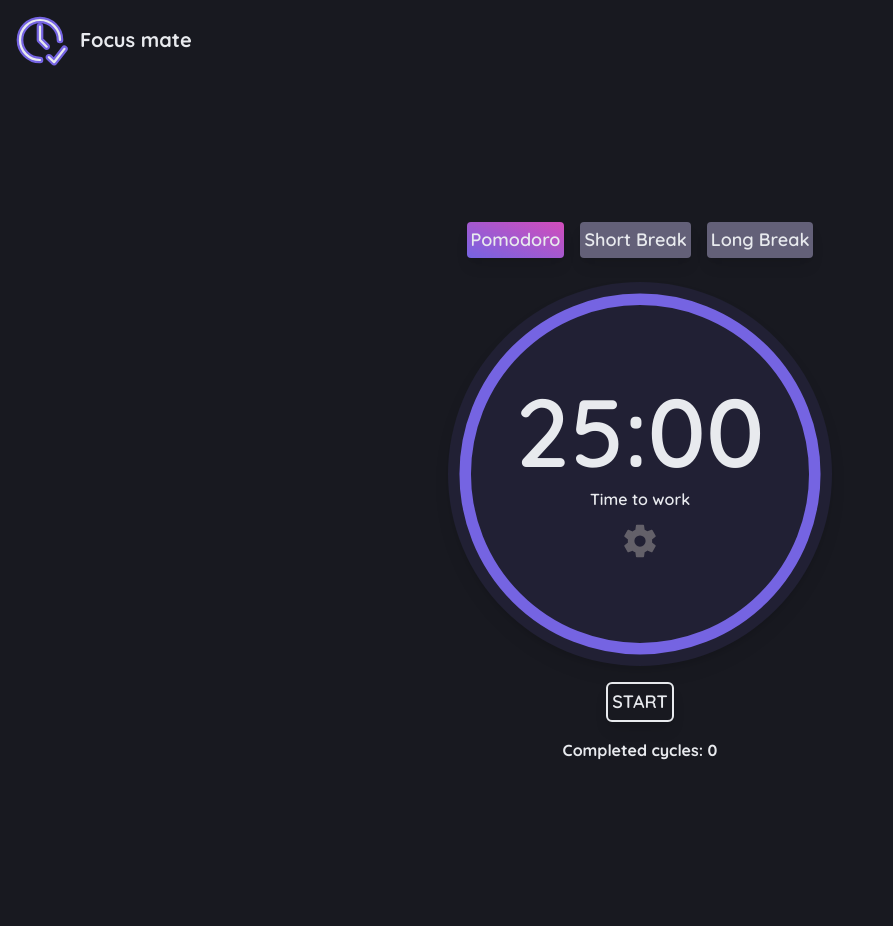
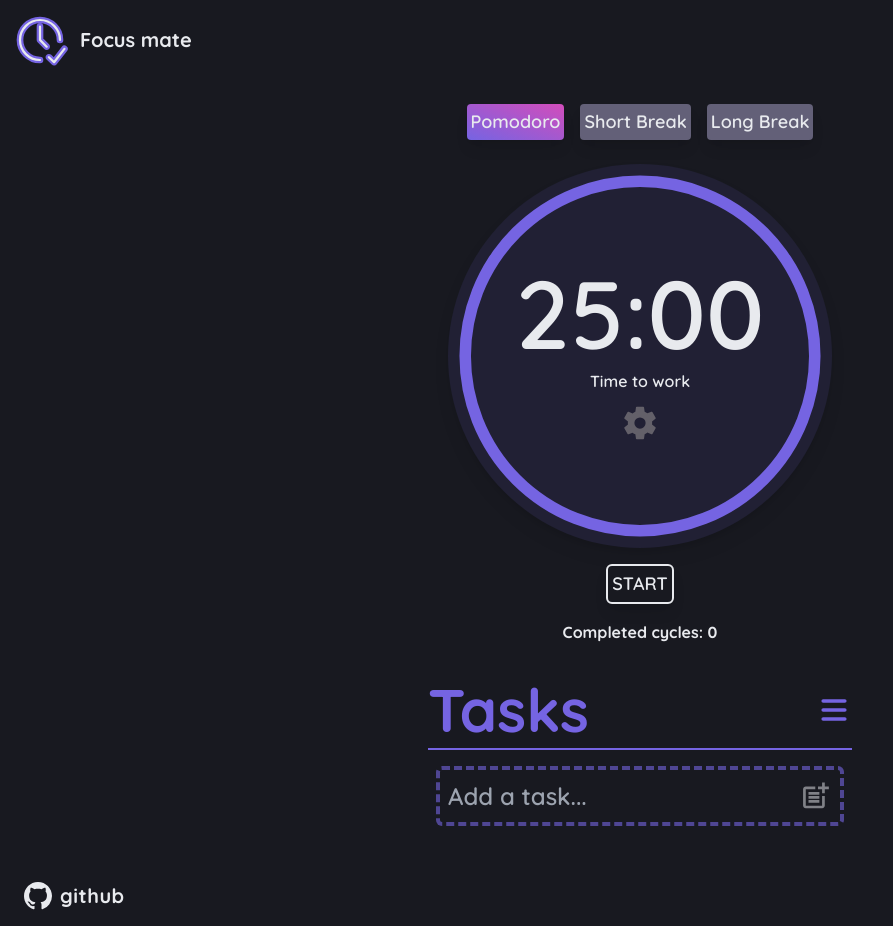
Before and after one commit to Mathh19/focus-mate, a React (Vite) app: page / in a window 1280 px wide. Shown: the top 926 px of the page, without its empty margins (0-893 px from the left). Built offline with nearby package versions, Linux system fonts and the light colour scheme.

Commit message:
Implemented tasks to the pomodoro so that the user can mark which task he will focus on

```diff
--- a/src/components/Pomodoro/index.tsx
+++ b/src/components/Pomodoro/index.tsx
@@ -3,6 +3,7 @@ import { useTimer } from '../../hooks/useTimer';
 import { DisplayButton } from '../DisplayButton';
 import { Timer } from '../Timer';
 import { Head } from '../Head';
+import { Tasks } from '../Tasks';
 
 export const Pomodoro = () => {
   const {
@@ -68,7 +69,7 @@ export const Pomodoro = () => {
   };
 
   return (
-    <main className="flex min-h-screen flex-col items-center justify-center">
+    <main className="flex flex-col items-center justify-center">
       <Head title={title} icon={icon} />
       <div className="m-6 flex flex-wrap gap-4">
         <DisplayButton
@@ -107,6 +108,7 @@ export const Pomodoro = () => {
         )}
         <p className="font-bold">Completed cycles: {completedCycles}</p>
       </div>
+      <Tasks />
     </main>
   );
 };
--- /dev/null
+++ b/src/components/Tasks/index.tsx
@@ -0,0 +1,71 @@
+import { useContext, useState } from 'react';
+import { AnimatedCheck } from '../AnimatedCheck';
+import { DropdownMenuTasks } from '../DropdownMenuTasks';
+import { TasksContext } from '../../contexts/TasksContext/TasksContext';
+import { ConfigTasks } from '../ConfigTasks';
+import { TaskProps } from '../../contexts/TasksContext/types';
+import { MdOutlinePostAdd } from 'react-icons/md';
+
+export const Tasks = () => {
+  const { tasks, addNewTask, setWorkingTask } = useContext(TasksContext);
+  const [newTask, setNewTask] = useState<TaskProps>({
+    name: '',
+    finished: false,
+  });
+
+  const handleSubmit = () => {
+    if (newTask.name === '') return;
+    addNewTask(newTask);
+    setNewTask({ name: '', finished: false });
+  };
+
+  const handleWorking = (task: TaskProps) => {
+    setWorkingTask(task, true);
+  };
+
+  const handleChange = (e: React.ChangeEvent<HTMLInputElement>) => {
+    const { value } = e.target;
+    setNewTask({ name: value, finished: false });
+  };
+
+  return (
+    <div className="mt-9 w-full max-w-md space-y-2 px-3">
+      <h2 className="flex items-center justify-between border-b-2 pb-2 text-6xl font-bold text-bluishPurple max-[540px]:text-5xl">
+        Tasks
+        <DropdownMenuTasks />
+      </h2>
+      <ul className="flex flex-col gap-2 overflow-auto p-2 text-2xl font-semibold">
+        {tasks.map((task, index) => (
+          <li
+            key={index}
+            onClick={() => handleWorking(task)}
+            className="flex cursor-pointer items-center justify-between gap-1 rounded-md bg-bluishPurple py-2 px-3 hover:bg-bluishPurple-dark"
+          >
+            <p className={`truncate ${task.finished && 'line-through'}`}>
+              {task.name}
+            </p>
+            <div className="flex gap-2">
+              <AnimatedCheck task={task} />
+              <ConfigTasks task={task} />
+            </div>
+          </li>
+        ))}
+        <li>
+          <label className="t flex w-full items-center justify-between gap-1 rounded-md border-4 border-dashed border-bluishPurple/60 bg-none p-2 text-textColor/50 transition duration-200 ease-in-out focus-within:border-bluishPurple focus-within:text-textColor hover:border-bluishPurple  hover:text-textColor">
+            <input
+              type="text"
+              value={newTask.name}
+              placeholder="Add a task..."
+              className="w-full bg-[transparent] outline-none"
+              onChange={handleChange}
+            />
+            <MdOutlinePostAdd
+              className="cursor-pointer text-4xl"
+              onClick={handleSubmit}
+            />
+          </label>
+        </li>
+      </ul>
+    </div>
+  );
+};
--- a/src/components/Timer/index.tsx
+++ b/src/components/Timer/index.tsx
@@ -8,9 +8,11 @@ import { TimerProps } from '../../times';
 import { secondsToMinutes } from '../../utils/secondsToMinutes';
 import { TimerComponentProps } from './types';
 import { SettingsTimer } from '../SettingsTimer';
+import { TasksContext } from '../../contexts/TasksContext/TasksContext';
 
 export const Timer = ({ timer, label }: TimerComponentProps) => {
   const { timer: timerContext } = useContext(PomodoroContext);
+  const { tasks } = useContext(TasksContext);
   const controlerTimer = timerContext[label as keyof TimerProps];
   const timerPercentage = (timer / controlerTimer) * 100;
 
@@ -34,6 +36,19 @@ export const Timer = ({ timer, label }: TimerComponentProps) => {
           {label === 'pomodoroTime' ? 'Time to work' : 'Break to rest'}
         </p>
         <SettingsTimer />
+        {tasks.map(
+          (task, index) =>
+            task.working && (
+              <p
+                key={index}
+                className="max-w-[240px] truncate font-semibold
+                max-[540px]:max-w-[160px]"
+              >
+                <span className="font-bold">Focused:</span> #{index + 1}{' '}
+                {task.name}
+              </p>
+            ),
+        )}
       </div>
     </CircularProgressbarWithChildren>
   );
```
